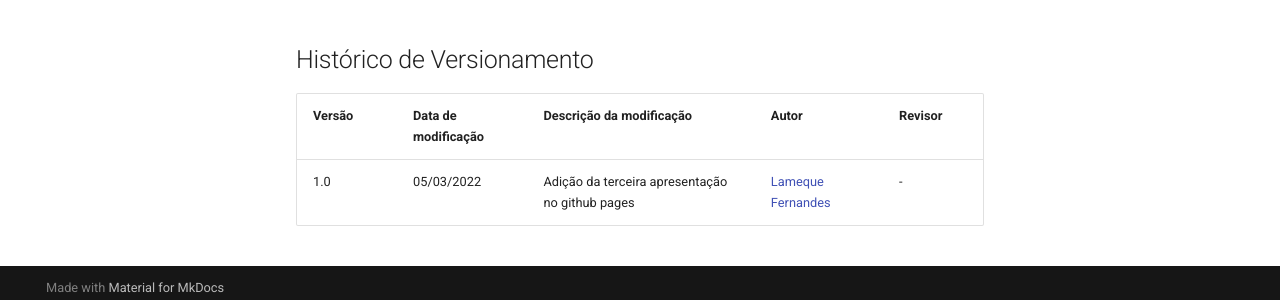
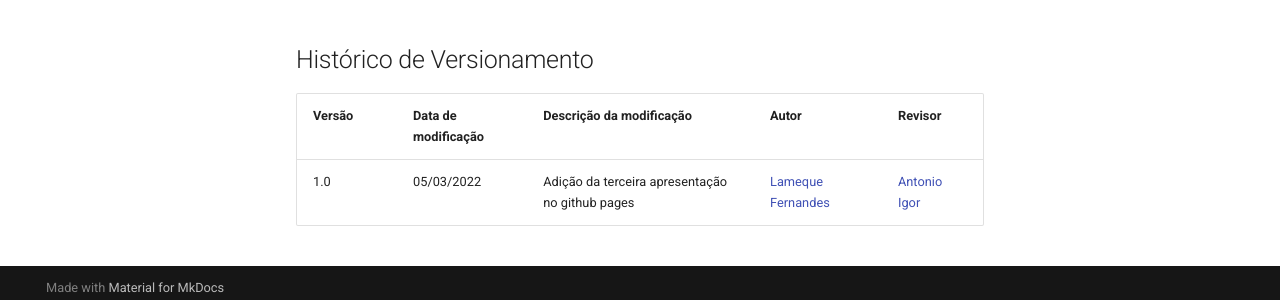
Before and after one commit to Requisitos-de-Software/2021.2-Prime-video, an MkDocs documentation site: the page built from docs/apresentacoes/apresentacao3.md, in a window 1280 px wide and 946 px high. Shown: the part 636-936 px from the top of the window. Built offline with MkDocs 1.6.1 and Material for MkDocs 9.7.7, drawn with Linux system fonts in a browser that asks for light colours; comment, search, counter and statistics services are not loaded.

Commit message:
fix: atualização do revisor

```diff
--- a/docs/apresentacoes/apresentacao3.md
+++ b/docs/apresentacoes/apresentacao3.md
@@ -13,4 +13,4 @@
 
 |Versão|Data de modificação|Descrição da modificação|Autor|Revisor|
 |-|-|-|-|-|
-|1.0|05/03/2022|Adição da terceira apresentação no github pages|[Lameque Fernandes](https://github.com/lamequefernandes)| - |
+|1.0|05/03/2022|Adição da terceira apresentação no github pages|[Lameque Fernandes](https://github.com/lamequefernandes)| [Antonio Igor](https://github.com/antonioigorcarvalho) |
```
